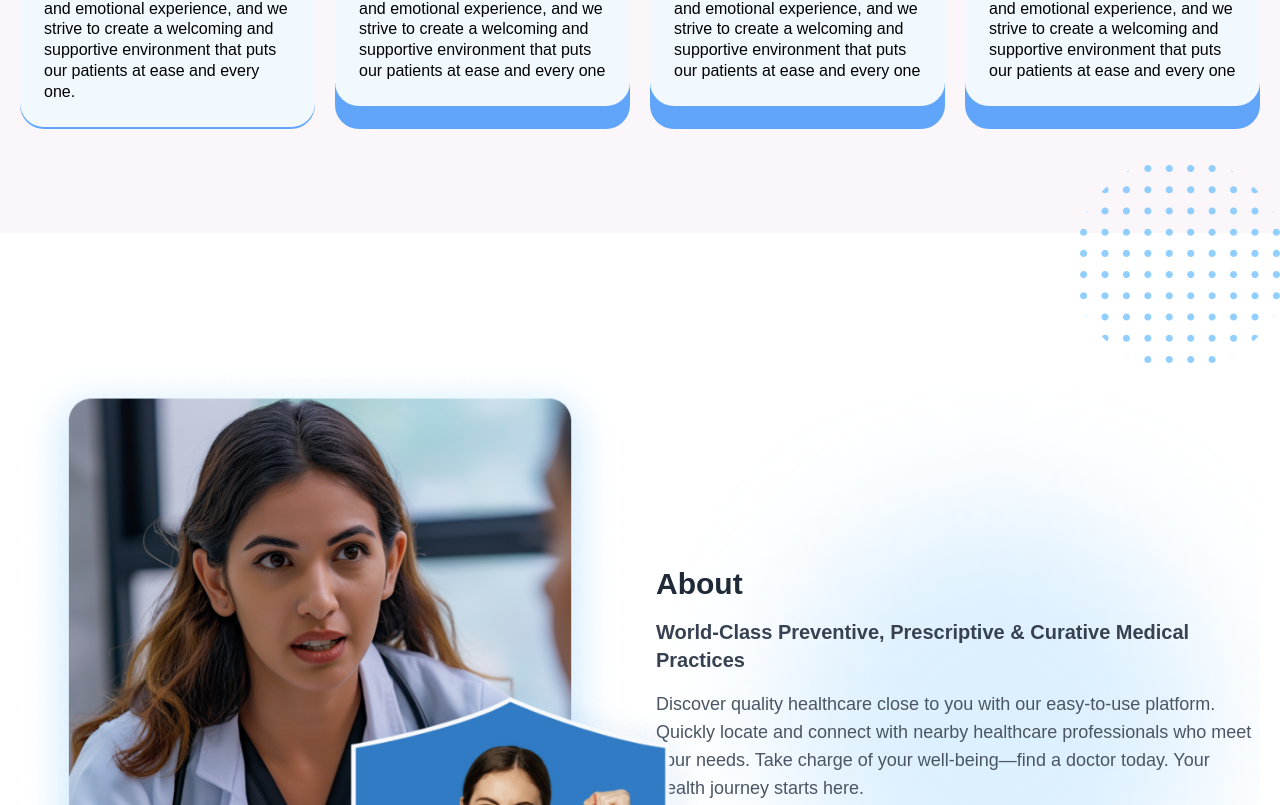
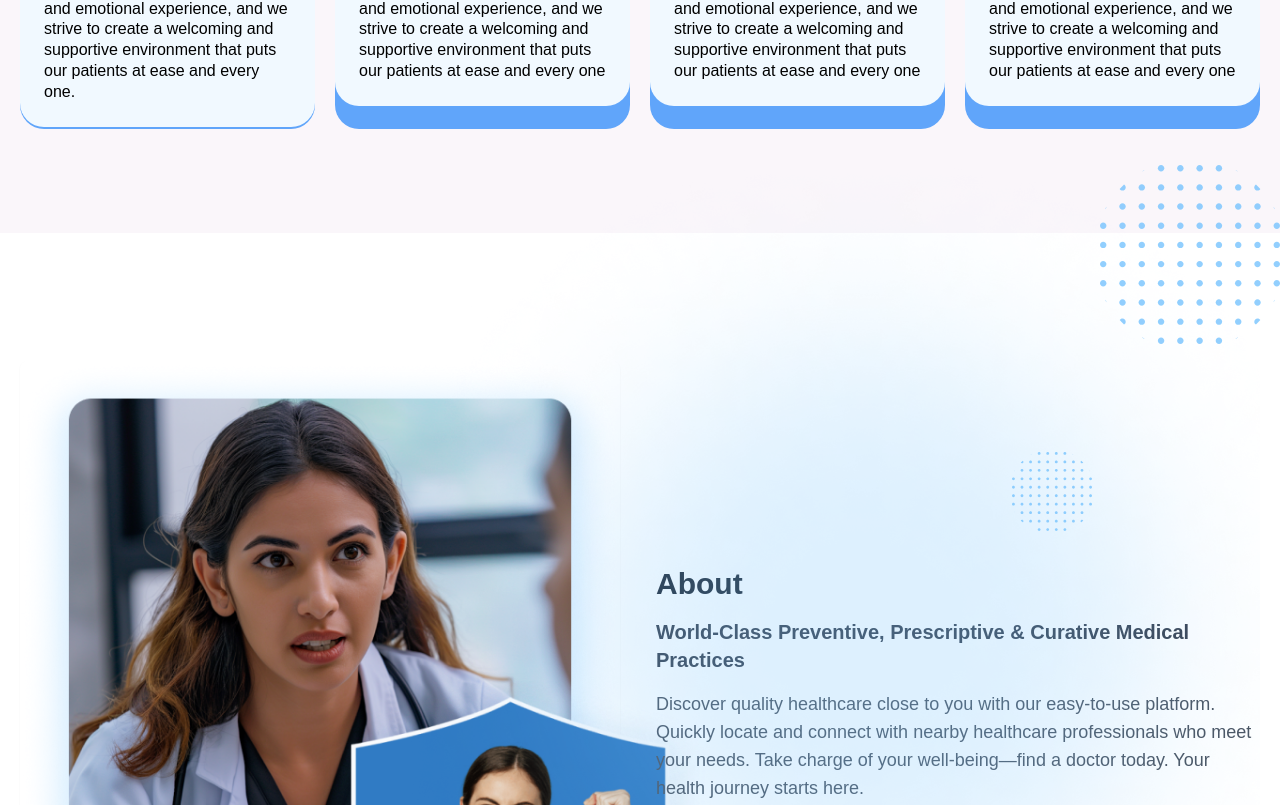
Before and after one commit to FahimAhamed101/dococ, a Next.js app: page / in a window 1280 px wide. Shown: the part 1255-2060 px from the top of the page. Built offline with nearby package versions, Linux system fonts and the light colour scheme; a web font is replaced by a local one.

Commit message:
about us edited

```diff
--- a/src/components/Pages/Home/About-Us.tsx
+++ b/src/components/Pages/Home/About-Us.tsx
@@ -1,7 +1,7 @@
 import Image from "next/image";
 import about1 from "@/assets/about/about1.png"; // Doctor image
 import about2 from "@/assets/about/about2.png"; // Smaller nurse image
-import about3 from "@/assets/about/about3.png"; // Smaller nurse image
+import about3 from "@/assets/about/about3.png";
 import MainContainer from "@/components/Shared/MainContainer/MainContainer";
 import CustomButton from "@/components/UI/CustomButton";
 import circle from "@/assets/circle.svg"
@@ -10,8 +10,18 @@ const AboutUs = () => {
     <section className="w-full px-5 py-16 relative">
       <MainContainer className="grid grid-cols-1 lg:grid-cols-2 gap-8 items-center">
         {/* Right section with text content (first on mobile, second on larger screens) */}
-        <div className="w-full h-full flex items-center bg-cover bg-center order-1 md:order-2"
-          style={{ backgroundImage: `url(${about3.src})` }}>
+        <div className="w-full h-full relative flex items-center bg-cover bg-left order-1 md:order-2"
+        >
+                <div className="absolute top-[-224px] left-[-288px]  z-10">
+        <Image
+          src={about3}
+          alt="Background"
+
+
+
+           // Adjust opacity as needed
+        />
+      </div>
           <div className="text-center md:text-left">
             <h2 className="text-3xl font-bold text-gray-800">About</h2>
             <h3 className="text-xl font-semibold text-gray-700 mt-4">
@@ -28,6 +38,16 @@ const AboutUs = () => {
               <CustomButton className="bg-sky-300">See More</CustomButton>
             </div>
           </div>
+           <div className="absolute rounded-lg right-[168px] top-[91px]">
+          <Image
+              src={circle}
+              alt="circle"
+              className=""
+              width={80}
+              height={80}
+              objectFit="cover"
+            />
+      </div>
         </div>
 
         {/* Left section with doctor and circular nurse image (second on mobile, first on larger screens) */}
@@ -36,7 +56,7 @@ const AboutUs = () => {
             <Image
               src={about1}
               alt="Doctor"
-              className="rounded-lg"
+              className="rounded-lg shadow-sm"
               width={600}
               height={500}
               objectFit="cover"
@@ -53,13 +73,14 @@ const AboutUs = () => {
         </div>
 
       </MainContainer>
+
       <div className="absolute rounded-lg right-0 top-[-8.25rem] pb-25">
           <Image
               src={circle}
               alt="circle"
               className=""
-              width={200}
-              height={200}
+              width={180}
+              height={180}
               objectFit="cover"
             />
       </div>
```
Also changed, not shown: src/assets/Ellipse.png (added).
